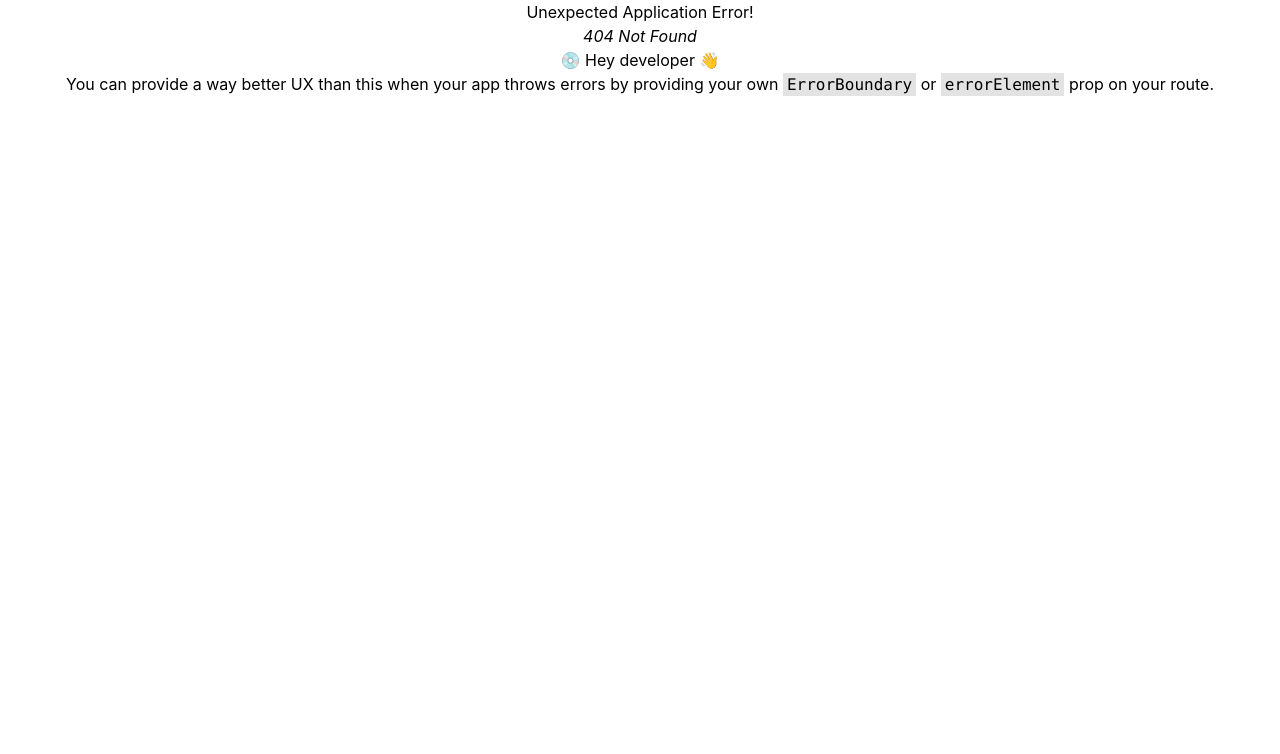
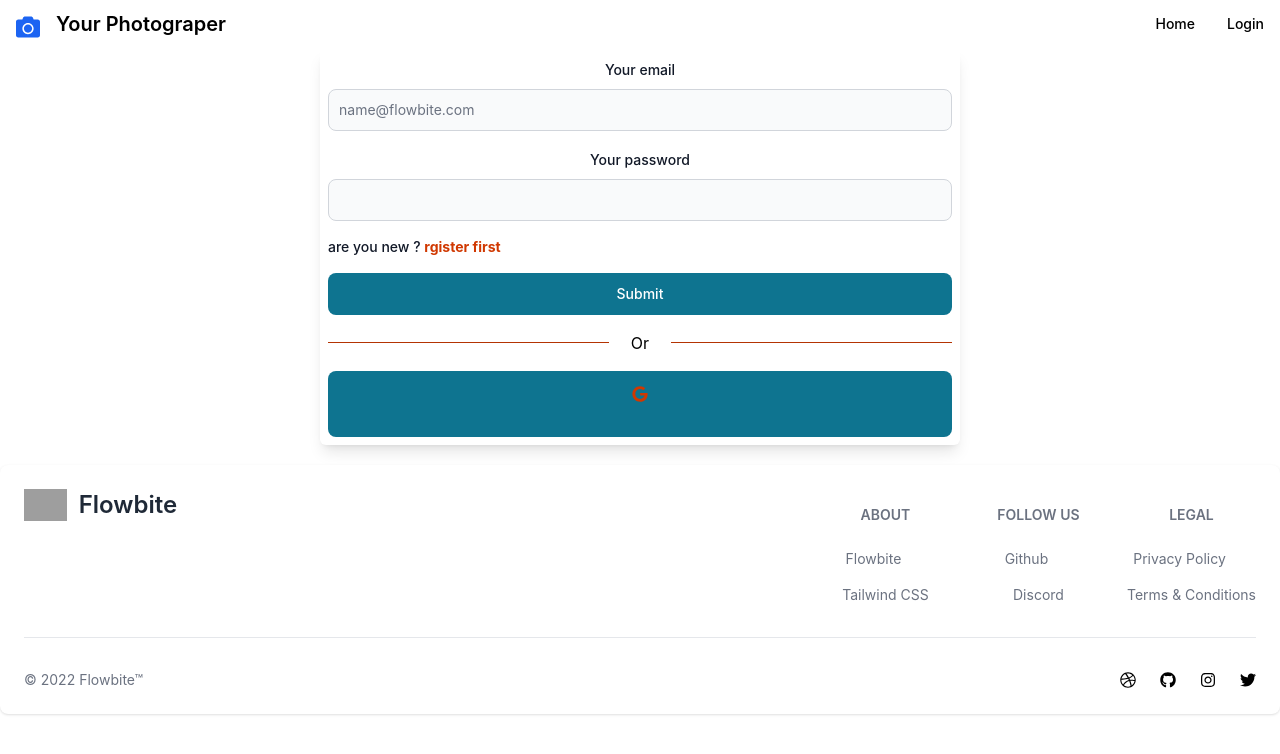
Before and after one commit to morshed0099/your-photograper-client, a React (Create React App) app: page /login in a window 1280 px wide. Before the commit this address had no page. Shown: the top 754 px of the page. Built offline with nearby package versions, Linux system fonts and the light colour scheme; no server answers; grey boxes are pictures that could not be loaded.

Commit message:
loader user comment system modify and parivate route setup

```diff
--- a/src/AuthProvider/AuthProvider.js
+++ b/src/AuthProvider/AuthProvider.js
@@ -1,11 +1,48 @@
-import React, { createContext, useState } from 'react';
+import React, { createContext, useEffect, useState } from 'react';
+import app from '../firebase/firebase.init';
+import {createUserWithEmailAndPassword, getAuth, GoogleAuthProvider, onAuthStateChanged, signInWithEmailAndPassword, signInWithPopup, signOut} from 'firebase/auth'
 
+const auth=getAuth(app)
+const googleAuth=new GoogleAuthProvider()
 export const userAuth=createContext()
 const AuthProvider = ({children}) => {
+
     const [user,setUser]=useState('')
     const [loader,setLoader]=useState(true)
+
+    const createUserEmail=(email,password)=>{
+        setLoader(true)
+        return createUserWithEmailAndPassword(auth,email,password)
+    }
+    const loginWithEmail=(email,password)=>{
+        setLoader(true)
+        return signInWithEmailAndPassword(auth,email,password)
+    }
+    const loginWithGoolgle=()=>{
+        setLoader(true)
+        return signInWithPopup(auth,googleAuth)
+
+    }
+    const logout=()=>{
+        return signOut(auth)
+    }
+    useEffect(() => {
+        const unsubcribe = onAuthStateChanged(auth, (currentUser) => {
+            setUser(currentUser);
+            setLoader(false)
+
+        });
+        return () => unsubcribe();
+
+    }, [])
+
     const authInfo={
-        user
+        user,
+        createUserEmail,
+        loginWithEmail,
+        loginWithGoolgle,
+        logout,
+        loader,
     }
     return (
        <div>
--- /dev/null
+++ b/src/Router/PrivateRoute.js
@@ -0,0 +1,20 @@
+import React, { useContext } from 'react';
+import { Navigate, useLocation } from 'react-router-dom';
+import { userAuth } from '../AuthProvider/AuthProvider';
+
+const PrivateRoute = ({children}) => {
+    const location=useLocation()
+    const {user,loader}=useContext(userAuth)
+
+    if(loader){
+      return  <h1 className='text-4xl text-indigo-600'>loadeing...</h1>
+    }
+    if(!user?.email){
+       return <Navigate to='/login' state={{from:location}} replace></Navigate>
+    }else
+    { return children;}
+
+
+};
+
+export default PrivateRoute;
--- a/src/Shered/Header.js
+++ b/src/Shered/Header.js
@@ -1,9 +1,19 @@
-import { Navbar } from 'flowbite-react';
-import React from 'react';
+import { Button, Navbar } from 'flowbite-react';
+import React, { useContext } from 'react';
 import { FaCamera } from 'react-icons/fa';
 import { Link } from 'react-router-dom';
+import { userAuth } from '../AuthProvider/AuthProvider';
 
 const Header = () => {
+    const {user,logout}=useContext(userAuth);
+    const hadelLogout=(event)=>{
+        event.preventDefault()
+        logout()
+        .then(reslut=>{
+            alert('logout done')
+        }).catch(error=>console.error(error))
+
+    }
     return (
         <Navbar
             fluid={true}
@@ -20,18 +30,19 @@ const Header = () => {
             <Navbar.Toggle />
             <Navbar.Collapse>
                 <Link to='/'>Home</Link>
-                <Navbar.Link >
-                    About
-                </Navbar.Link>
-                <Navbar.Link href="/navbars">
-                    Services
-                </Navbar.Link>
-                <Navbar.Link href="/navbars">
-                    Pricing
-                </Navbar.Link>
-                <Navbar.Link href="/navbars">
-                    Contact
-                </Navbar.Link>
+
+                  {
+                    user?.email?
+                    <>
+                    <Button onClick={hadelLogout}>LogOut</Button>
+                    <Link to='/reviews'>MyReview</Link>
+                    </>
+                    :
+                    <>
+                    <Link to='/login'>Login</Link>
+                    </>
+                  }
+
             </Navbar.Collapse>
         </Navbar>
     );
--- /dev/null
+++ b/src/Shered/Signup.js
@@ -0,0 +1,83 @@
+import { Button, Label, TextInput } from 'flowbite-react';
+import React, { useContext } from 'react';
+import { FaGoogle } from 'react-icons/fa';
+import { Link } from 'react-router-dom';
+import { userAuth } from '../AuthProvider/AuthProvider';
+
+const Signup = () => {
+    const {createUserEmail}=useContext(userAuth)
+    const handelSignup=(event)=>{
+        event.preventDefault();
+        const form=event.target;
+        const displayName=form.name.value;
+        const email=form.email.value;
+        const password=form.password.value;
+        createUserEmail(email,password)
+        .then(result=>{
+            const user=result.user;
+            console.log(user)
+        }).catch(error=>{
+            console.error(error);
+        })
+    }
+    return (
+        <form onSubmit={handelSignup} className="flex rounded-md flex-col mb-5 gap-4 w-[96] boder p-2 shadow-lg lg:w-[50%] mx-auto">
+            <div>
+                <div className="mb-2 block">
+                    <Label
+                        htmlFor="Name"
+                        value="Your Name"
+                    />
+                </div>
+                <TextInput
+                    id="name"
+                    name='name'
+                    type="email"
+                    placeholder="name@flowbite.com"
+                    required={true}
+                />
+            </div>
+            <div>
+                <div className="mb-2 block">
+                    <Label
+                        htmlFor="email1"
+                        value="Your email"
+                    />
+                </div>
+                <TextInput
+                    id="email1"
+                    name='email'
+                    type="email"
+                    placeholder="name@flowbite.com"
+                    required={true}
+                />
+            </div>
+            <div>
+                <div className="mb-2 block">
+                    <Label
+                        htmlFor="password1"
+                        value="Your password"
+                    />
+                </div>
+                <TextInput
+                    id="password1"
+                    name='password'
+                    type="password"
+                    required={true}
+                />
+            </div>
+            <div className="flex items-center gap-2">
+
+                <Label htmlFor="remember">
+                    alredy have an accaunt ? <Link to='/login'><span className='text-orange-600 text-1xl font-bold'>Login</span></Link>
+                </Label>
+            </div>
+            <Button type="submit">
+                Submit
+            </Button>
+
+        </form>
+    );
+};
+
+export default Signup;
--- /dev/null
+++ b/src/pages/Login/Login.js
@@ -0,0 +1,89 @@
+import { Button, Label, TextInput } from 'flowbite-react';
+import React, { useContext } from 'react';
+import { FaGoogle } from 'react-icons/fa';
+import { Link, Navigate, useLocation, useNavigate } from 'react-router-dom';
+import { userAuth } from '../../AuthProvider/AuthProvider';
+
+const Login = () => {
+    let navigate = useNavigate();
+    let location = useLocation();
+    const from = location.state?.from?.pathname || "/";
+
+    const {loginWithEmail,loginWithGoolgle}=useContext(userAuth)
+    const hadendlLoin=(event)=>{
+        event.preventDefault()
+        const form=event.target
+        const email=form.email.value;
+        const password=form.password.value;
+        loginWithEmail(email,password)
+        .then(result=>{
+            const user=result.user
+            alert('login success')
+            navigate(from, { replace: true });
+        }).catch(error=>{
+            console.error(error)
+        })
+
+    }
+    const loginGoogle=()=>{
+        loginWithGoolgle()
+        .then(result=>{
+            const user=result.user
+            alert('login success')
+            navigate(from, { replace: true });
+        }).catch(error=>{
+            console.error(error)
+        })
+    }
+    return (
+        <>
+        <form onSubmit={hadendlLoin} className="flex rounded-md flex-col mb-5 gap-4 w-[96] boder p-2 shadow-lg lg:w-[50%] mx-auto">
+            <div>
+                <div className="mb-2 block">
+                    <Label
+                        htmlFor="email1"
+                        value="Your email"
+                    />
+                </div>
+                <TextInput
+                    id="email1"
+                    name='email'
+                    type="email"
+                    placeholder="name@flowbite.com"
+                    required={true}
+                />
+            </div>
+            <div>
+                <div className="mb-2 block">
+                    <Label
+                        htmlFor="password1"
+                        value="Your password"
+                    />
+                </div>
+                <TextInput
+                    id="password1"
+                    name='password'
+                    type="password"
+                    required={true}
+                />
+            </div>
+            <div className="flex items-center gap-2">
+
+                <Label htmlFor="remember">
+                    are you new ? <Link to='/signup'><span className='text-orange-600 text-1xl font-bold'>rgister first</span></Link>
+                </Label>
+            </div>
+            <Button type="submit">
+                Submit
+            </Button>
+            <div className='flex justify-between items-center'>
+         <hr className='w-[45%] border-orange-700'/>Or<hr  className='w-[45%] border-orange-700'/>
+       </div>
+       <Button onClick={loginGoogle} ><FaGoogle className='mx-auto text-orange-600 font-bold text-2xl p-1 mb-5'></FaGoogle></Button>
+        </form>
+
+        </>
+    );
+};
+
+export default Login;
--- /dev/null
+++ b/src/pages/Reviews/Reviews.js
@@ -0,0 +1,11 @@
+import React from 'react';
+
+const Reviews = () => {
+    return (
+        <div>
+            <h1>this is my review</h1>
+        </div>
+    );
+};
+
+export default Reviews;
--- a/src/pages/Services/Comment.js
+++ b/src/pages/Services/Comment.js
@@ -1,12 +1,18 @@
-import React from 'react';
+import React, { useContext } from 'react';
+import { userAuth } from '../../AuthProvider/AuthProvider';
 
-const Comment = ({cmt}) => {
-    const {email,comment}=cmt;
+const Comment = ({ cmt }) => {
+    const { email, comment,photoURL } = cmt;
     return (
-        <div className='flex justify-evenly'>
-            <p>{email}</p>
-            <p>{comment}</p>
-        </div>
+        <>
+        <h1 className='text-orange-600 text-3xl mt-10 rounded-md'>Reviews</h1>
+            <div className='flex justify-evenly p-4 bg-indigo-600 m-3 text-white'>
+
+                <img className='rounded-full w-[80px] h-[80px]' src={photoURL} alt="" />
+                <p className='text-1xl font-bold'>email: {email}</p>
+                <p  className='text-1xl font-bold'> review: {comment}</p>
+            </div>
+        </>
     );
 };
 
--- a/src/pages/Services/ServiceDetails.js
+++ b/src/pages/Services/ServiceDetails.js
@@ -1,36 +1,40 @@
 import { Button, Card, Label, TextInput } from 'flowbite-react';
-import React, { useEffect, useState } from 'react';
+import React, { useContext, useEffect, useState } from 'react';
 import { useLoaderData } from 'react-router-dom';
+import { userAuth } from '../../AuthProvider/AuthProvider';
+import PrivateRoute from '../../Router/PrivateRoute';
 import Comment from './Comment';
 
 const ServiceDetails = () => {
     const service = useLoaderData()
+    const { user } = useContext(userAuth);
     const { decription, image, service_name, price, rating, _id } = service
-    const [allComments,setComment]=useState([])
-    const [displayComment,setDisplayCommnet]=useState([])
+    const [allComments, setComment] = useState([])
+    const [displayComment, setDisplayCommnet] = useState([])
 
-    const handelComment=(event,service)=>{
+    const handelComment = (event, service) => {
         event.preventDefault();
-        const form=event.target;
-        const comment=form.comment.value;
-        const email=form.email.value;
-        const service_id=service._id;
-        const service_name=service.service_name;
-        const comments={
-            comment:comment,
-            email:email,
+        const form = event.target;
+        const comment = form.comment.value;
+        const email = form.email.value;
+        const service_id = service._id;
+        const service_name = service.service_name;
+        const comments = {
+            comment: comment,
+            email: email,
             service_id: service_id,
-            service_name:service_name,
+            service_name: service_name,
+            photoURL:user?.photoURL
         }
         console.log(comments);
-          fetch('http://localhost:5000/comments',{
-            method:'POST',
-            headers:{'content-type':'application/json'},
-            body:JSON.stringify(comments)
+        fetch('http://localhost:5000/comments', {
+            method: 'POST',
+            headers: { 'content-type': 'application/json' },
+            body: JSON.stringify(comments)
         })
-          .then(res=>res.json())
-          .then(data=>{
-            if(data.acknowledged){
+            .then(res => res.json())
+            .then(data => {
+                if (data.acknowledged) {
                     alert('comment posted');
                 }
                 form.reset();
@@ -38,14 +42,14 @@ const ServiceDetails = () => {
     }
 
     console.log(displayComment);
-    useEffect(()=>{
+    useEffect(() => {
         fetch(`http://localhost:5000/comments?id=${_id}`)
-        .then(res=>res.json())
-        .then(data=>{
+            .then(res => res.json())
+            .then(data => {
                 setComment(data)
                 setDisplayCommnet(allComments)
             })
-    },[displayComment])
+    }, [displayComment])
 
 
     return (
@@ -60,13 +64,15 @@ const ServiceDetails = () => {
             </Card>
             <div>
                 {
-                    displayComment.map(cmt=><Comment
+                    displayComment.map(cmt => <PrivateRoute>
+                        <Comment
                             key={cmt._id}
                             cmt={cmt}
-                    ></Comment>)
+                        ></Comment>
+                    </PrivateRoute>)
                 }
             </div>
-            <form onSubmit={(event)=>handelComment(event,service)} className="flex flex-col gap-4">
+            <form onSubmit={(event) => handelComment(event, service)} className="flex flex-col gap-4">
                 <div>
                     <div className="mb-2 block">
                         <Label
@@ -77,8 +83,9 @@ const ServiceDetails = () => {
                     <TextInput
                         id="email1"
                         type="email"
+                        defaultValue={user?.email}
+                        readOnly
                         name='email'
-                        placeholder="name@flowbite.com"
                         required={true}
                     />
                 </div>
```
Also changed, not shown: src/Router/Router.js (+16 -0 lines). Lines whose indentation alone changed are shown as unchanged.
